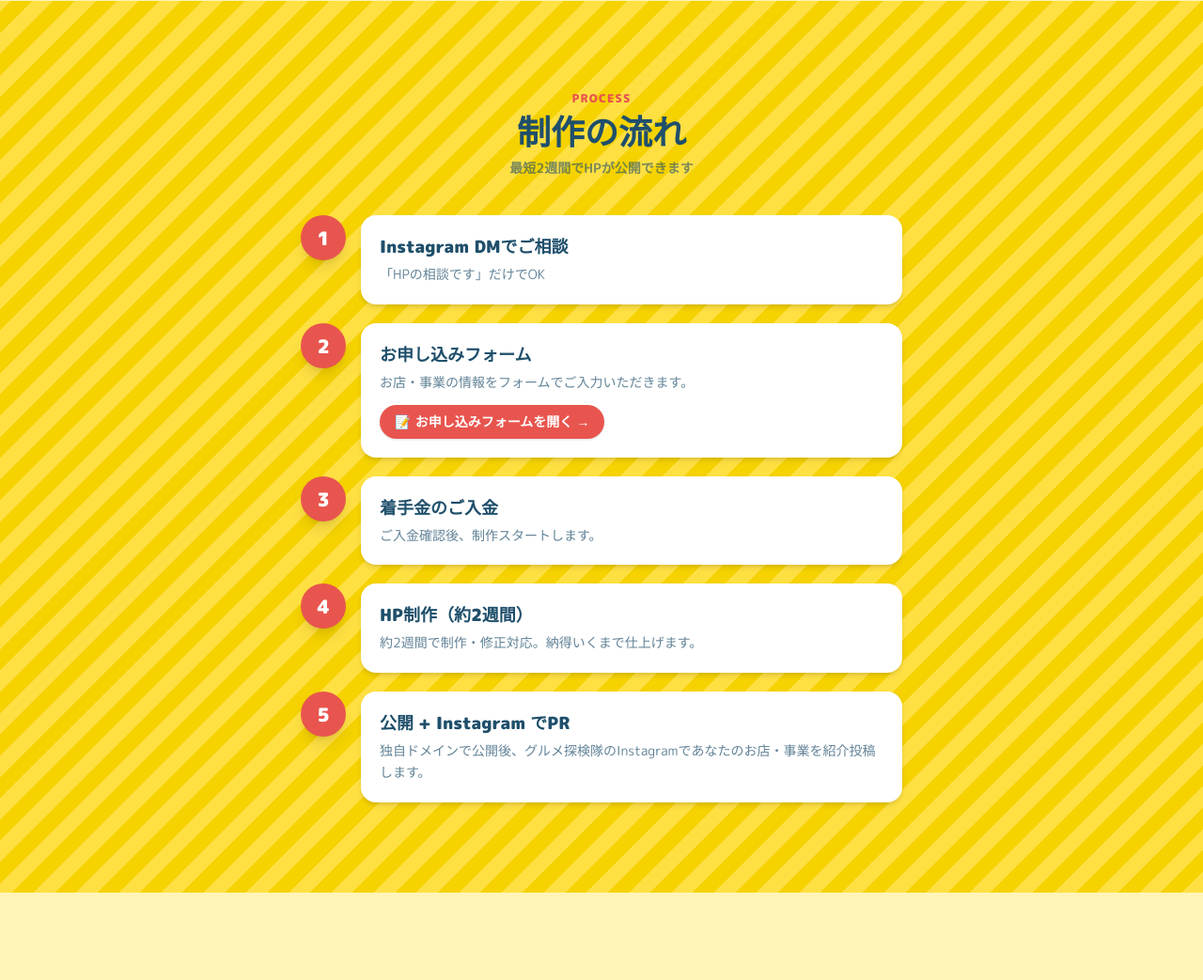
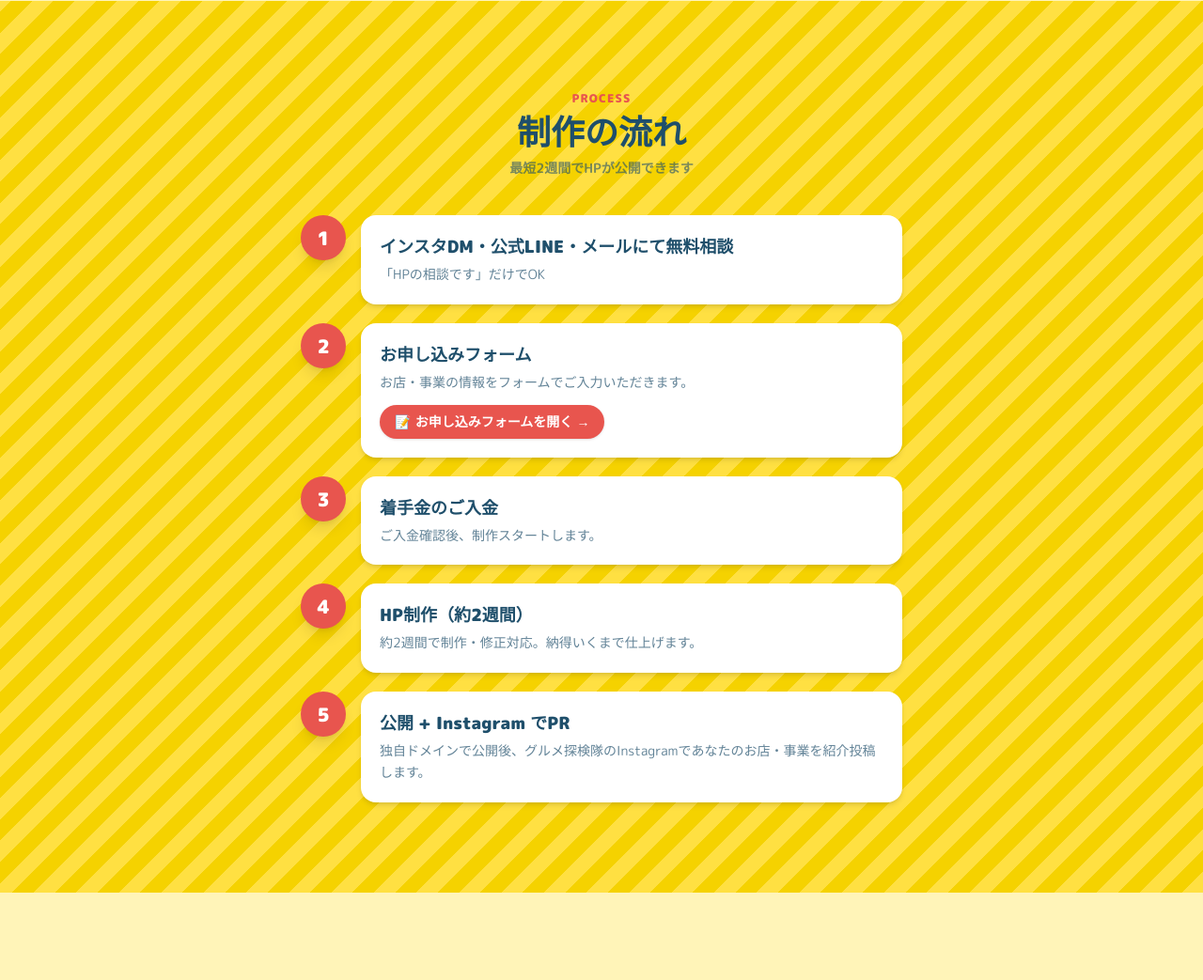
Before and after one commit to YusukeMukaiyama/ouen-hp, a plain HTML site: page index.html in a window 1280 px wide. Shown: the part 3417-4460 px from the top of the page at 94% size. Drawn offline with nearby package versions, Linux system fonts and the light colour scheme.

Commit message:
update: 制作の流れステップ1の見出しを3チャネル明記に変更
「Instagram DMでご相談」→「インスタDM・公式LINE・メールにて無料相談」
ヘッダー告知バーと同じ3チャネル表記に統一し、相談手段が
インスタだけでないことを最初のステップで明示する。

Co-Authored-By: Claude Opus 4.7 (1M context) <noreply@anthropic.com>

```diff
--- a/index.html
+++ b/index.html
@@ -473,7 +473,7 @@
       <div class="flex gap-4 items-start">
         <div class="flex-shrink-0 w-12 h-12 bg-ouen-red rounded-full flex items-center justify-center text-white font-black text-xl shadow-lg">1</div>
         <div class="bg-white rounded-2xl p-5 shadow-md flex-1 card-hover">
-          <h3 class="font-black text-ouen-navy text-lg mb-1">Instagram DMでご相談</h3>
+          <h3 class="font-black text-ouen-navy text-lg mb-1">インスタDM・公式LINE・メールにて無料相談</h3>
           <p class="text-sm text-ouen-navy/70 leading-relaxed">「HPの相談です」だけでOK</p>
         </div>
       </div>
```
